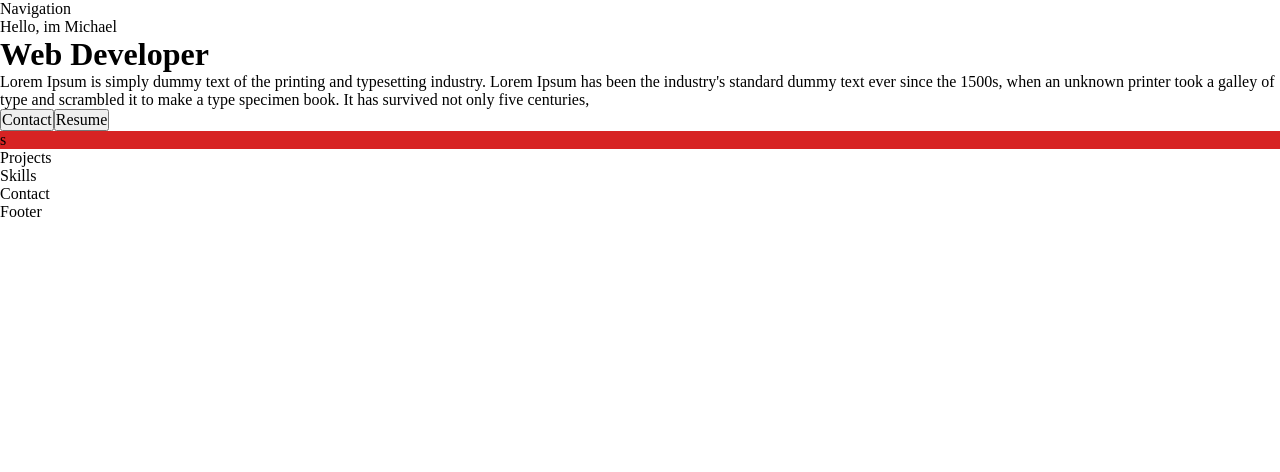
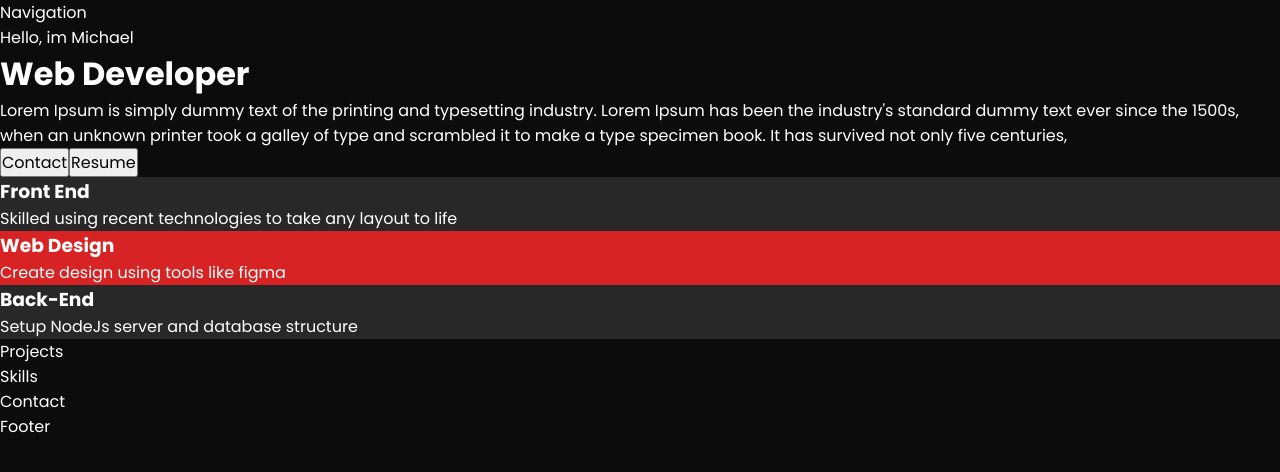
Before and after one commit to mlcoding111/Modern-Portfolio, a React (Create React App) app: page / in a window 1280 px wide. Shown: the top 472 px of the page. Built offline with nearby package versions, Linux system fonts and the light colour scheme.

Commit message:
Added new Poppins FF

```diff
--- a/public/index.html
+++ b/public/index.html
@@ -15,6 +15,12 @@
       user's mobile device or desktop. See https://developers.google.com/web/fundamentals/web-app-manifest/
     -->
     <link rel="manifest" href="%PUBLIC_URL%/manifest.json" />
+    <link rel="preconnect" href="https://fonts.googleapis.com" />
+    <link rel="preconnect" href="https://fonts.gstatic.com" crossorigin />
+    <link
+      href="https://fonts.googleapis.com/css2?family=Pinyon+Script&family=Poppins:wght@200;300;400;500;700&family=Roboto:ital,wght@0,100;0,300;0,400;0,500;0,700;0,900;1,300&display=swap"
+      rel="stylesheet"
+    />
     <!--
       Notice the use of %PUBLIC_URL% in the tags above.
       It will be replaced with the URL of the `public` folder during the build.
--- a/src/Global.css.js
+++ b/src/Global.css.js
@@ -33,10 +33,18 @@ html:focus-within {
   scroll-behavior: smooth;
 }
 
+body,html, #root{
+  min-height: 100%;
+  height: 100%;
+}
+
 body {
   margin: 0;
   padding: 0;
-  color: ${props => (props.darkMode ? 'white' : 'black')};
+  color: #fff;
+  background: #0C0C0C;
+  font-family: 'Poppins', sans-serif;
+  background-attachment: fixed;
 }
 
 `
--- a/src/containers/Header/index.jsx
+++ b/src/containers/Header/index.jsx
@@ -29,7 +29,22 @@ function Header() {
         </div>
 
         <div className="skills-display">
-          <SkillCard red>s</SkillCard>
+          <SkillCard>
+            <h3>Front End</h3>
+            <p>Skilled using recent technologies to take any layout to life</p>
+          </SkillCard>
+
+          <SkillCard red>
+            <h3>Web Design</h3>
+            <p>Create design using tools like figma</p>
+
+          </SkillCard>
+
+          <SkillCard>
+            <h3>Back-End</h3>
+            <p>Setup NodeJs server and database structure</p>
+          </SkillCard>
+
         </div>
 
         <div className="stats-display">
```
